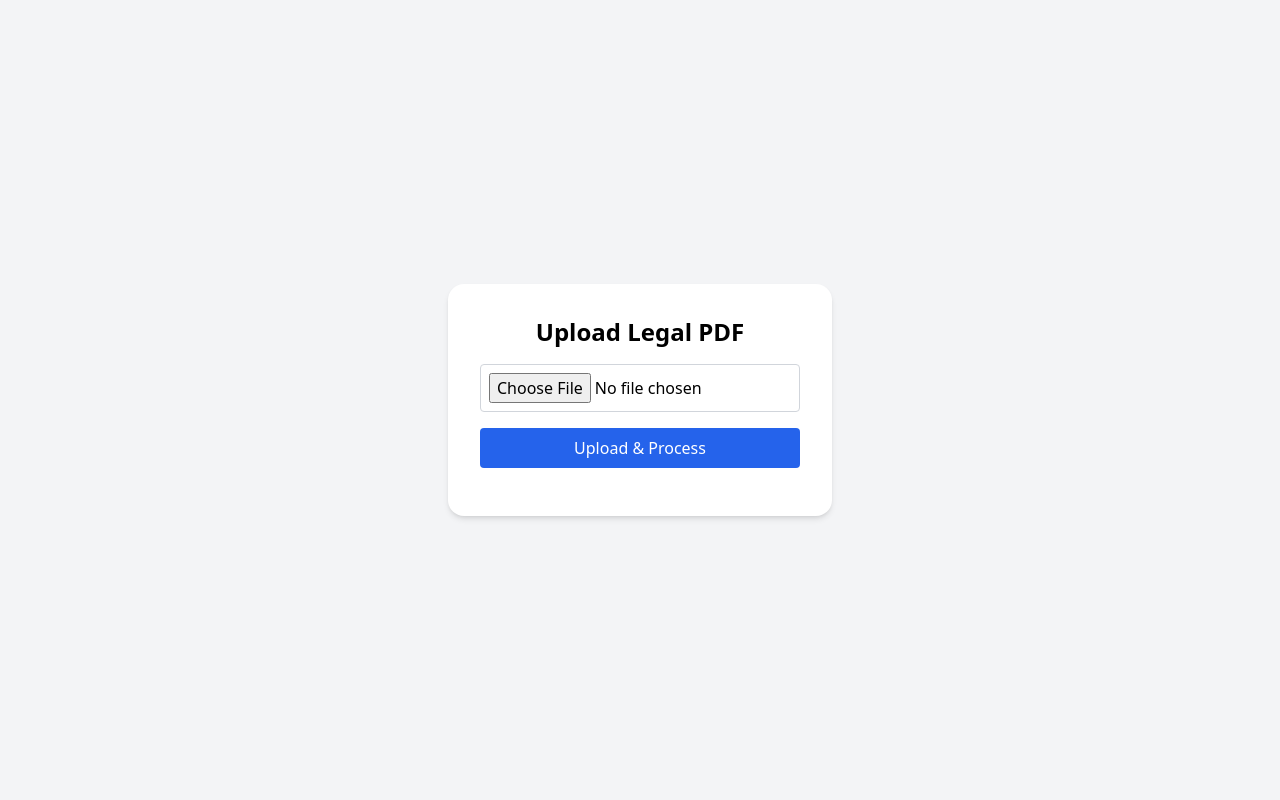
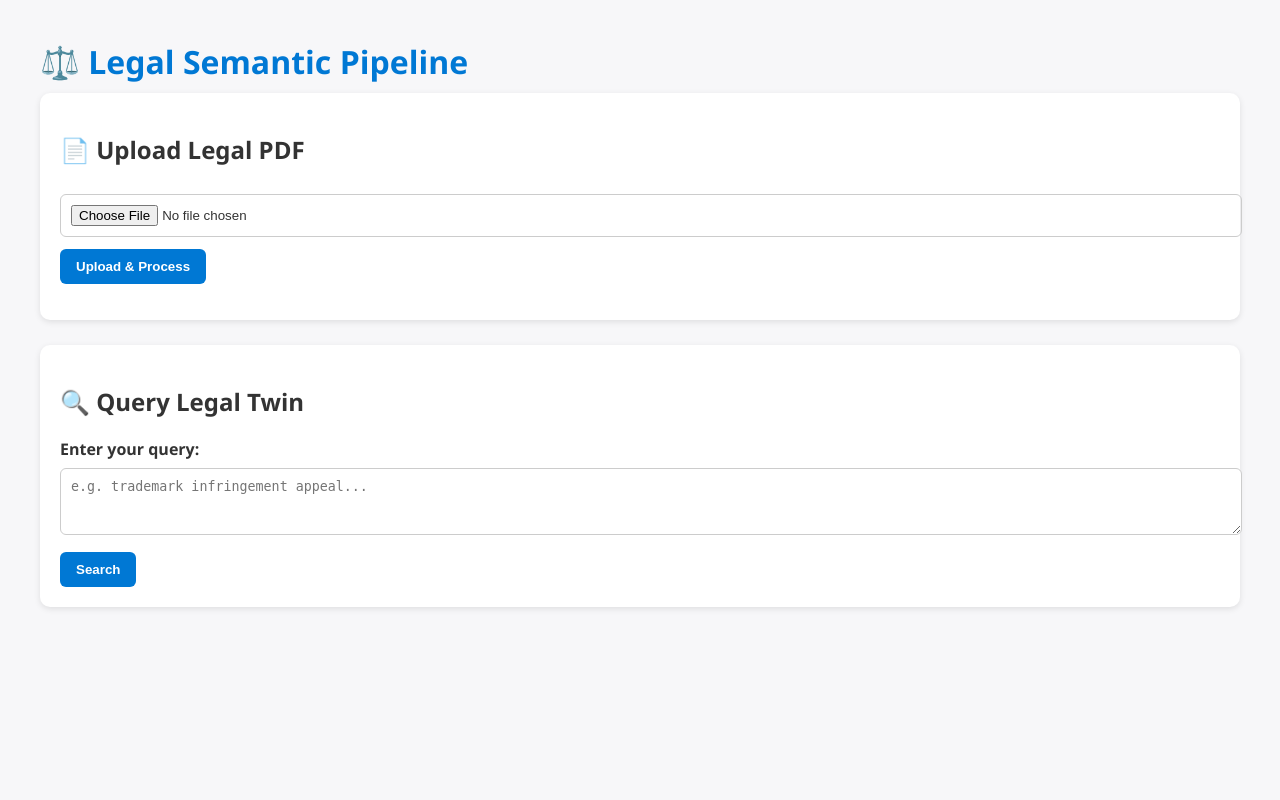
Before and after one commit to mrALWYN/legal-semantic-pipeline, a FastAPI app: page / in a window 1280 px wide. Run offline with FastAPI, Linux system fonts and the light colour scheme; some libraries are stand-ins or nearby versions.

Commit message:
Added OCR PDF upload route, minimal HTML frontend for upload + query, and updated FastAPI main app

```diff
--- a/app/main.py
+++ b/app/main.py
@@ -24,8 +24,11 @@ logger = logging.getLogger(__name__)
 # ============================================================
 app = FastAPI(
     title="Legal Semantic Pipeline",
-    version="1.1.0",
-    description="Semantic chunking, OCR PDF ingestion, and Qdrant integration for legal documents."
+    version="1.2.0",
+    description=(
+        "⚖️ A minimal semantic legal document pipeline with OCR-PDF ingestion, "
+        "Qdrant vector search, and frontend interface."
+    ),
 )
 
 # ============================================================
@@ -33,41 +36,42 @@ app = FastAPI(
 # ============================================================
 app.add_middleware(
     CORSMiddleware,
-    allow_origins=["*"],  # ⚠️ In production, restrict to your frontend URL
+    allow_origins=["*"],  # ⚠️ Restrict this in production (e.g. ["https://yourdomain.com"])
     allow_credentials=True,
     allow_methods=["*"],
     allow_headers=["*"],
 )
 
 # ============================================================
-# Frontend Setup (Templates + Static Files)
+# Frontend Setup (Templates + Static)
 # ============================================================
 templates = Jinja2Templates(directory="app/templates")
 app.mount("/static", StaticFiles(directory="app/static"), name="static")
 
-@app.get("/")
+@app.get("/", include_in_schema=False)
 async def serve_frontend(request: Request):
     """
-    Serves the minimal upload HTML UI.
+    Serves the minimal upload + query HTML UI.
     """
     return templates.TemplateResponse("index.html", {"request": request})
 
 # ============================================================
-# Routers
+# Routers (API Endpoints)
 # ============================================================
-# ✅ Existing API Endpoints
+# ✅ Module 3 core endpoints: ingest-document & query-twin
 app.include_router(endpoints.router, prefix="/api/v1/module3")
 
-# ✅ New Upload (PDF + OCR) Endpoint
+# ✅ Upload route (PDF + OCR ingestion)
 app.include_router(upload_routes.router)
 
 # ============================================================
-# Startup Event - Initialize Qdrant Collection
+# Startup Event: Qdrant Initialization
 # ============================================================
 @app.on_event("startup")
 async def startup_event():
     """
-    Ensures Qdrant collection exists when the API starts up.
+    Runs when the API starts up. Verifies Qdrant connection and
+    ensures the vector collection exists.
     """
     try:
         logger.info("[INIT] Checking Qdrant connection...")
@@ -77,7 +81,7 @@ async def startup_event():
             collection_name=settings.COLLECTION_NAME,
         )
 
-        # Create collection asynchronously
+        # Create collection asynchronously (non-blocking)
         await asyncio.to_thread(vector_store.create_collection)
         logger.info(f"[INIT] ✅ Qdrant collection '{settings.COLLECTION_NAME}' is ready.")
     except Exception as e:
@@ -86,9 +90,9 @@ async def startup_event():
 # ============================================================
 # Health Check Endpoint
 # ============================================================
-@app.get("/health")
+@app.get("/health", tags=["System"])
 async def health_check():
     """
-    Simple API health endpoint.
+    Simple API health endpoint to verify the backend is running.
     """
     return {"status": "ok", "message": "API is running successfully 🚀"}
--- a/app/templates/index.html
+++ b/app/templates/index.html
@@ -1,56 +1,148 @@
 <!DOCTYPE html>
 <html lang="en">
 <head>
-    <meta charset="UTF-8">
-    <title>Legal Document Uploader</title>
-    <script src="https://cdn.tailwindcss.com"></script>
+  <meta charset="UTF-8" />
+  <meta name="viewport" content="width=device-width, initial-scale=1.0" />
+  <title>Legal Semantic Pipeline</title>
+  <style>
+    body {
+      font-family: "Segoe UI", sans-serif;
+      background: #f7f7f9;
+      margin: 40px;
+      color: #333;
+    }
+    h1 {
+      color: #0078d4;
+      margin-bottom: 10px;
+    }
+    section {
+      background: white;
+      padding: 20px;
+      border-radius: 10px;
+      box-shadow: 0 2px 6px rgba(0,0,0,0.1);
+      margin-bottom: 25px;
+    }
+    label {
+      font-weight: 600;
+    }
+    input, textarea {
+      width: 100%;
+      padding: 10px;
+      margin-top: 8px;
+      margin-bottom: 12px;
+      border: 1px solid #ccc;
+      border-radius: 6px;
+    }
+    button {
+      background-color: #0078d4;
+      color: white;
+      border: none;
+      padding: 10px 16px;
+      border-radius: 6px;
+      cursor: pointer;
+      font-weight: 600;
+    }
+    button:hover {
+      background-color: #005ea0;
+    }
+    .result {
+      background: #f0f0f5;
+      border-radius: 6px;
+      padding: 10px;
+      margin-top: 10px;
+      font-family: monospace;
+      white-space: pre-wrap;
+    }
+  </style>
 </head>
-<body class="bg-gray-100 flex flex-col items-center justify-center h-screen">
+<body>
+  <h1>⚖️ Legal Semantic Pipeline</h1>
 
-    <div class="bg-white p-8 rounded-2xl shadow-md w-96 text-center">
-        <h1 class="text-2xl font-bold mb-4">Upload Legal PDF</h1>
+  <!-- Upload PDF Section -->
+  <section>
+    <h2>📄 Upload Legal PDF</h2>
+    <input type="file" id="pdfFile" accept=".pdf" />
+    <button onclick="uploadPDF()">Upload & Process</button>
+    <p id="uploadStatus"></p>
+  </section>
 
-        <input id="pdfFile" type="file" accept="application/pdf"
-               class="border border-gray-300 p-2 rounded w-full mb-4"/>
-
-        <button id="uploadBtn" class="bg-blue-600 hover:bg-blue-700 text-white px-4 py-2 rounded w-full">
-            Upload & Process
-        </button>
-
-        <div id="status" class="mt-4 text-sm text-gray-700"></div>
-    </div>
+  <!-- Query Twin Section -->
+  <section>
+    <h2>🔍 Query Legal Twin</h2>
+    <label for="queryText">Enter your query:</label>
+    <textarea id="queryText" rows="3" placeholder="e.g. trademark infringement appeal..."></textarea>
+    <button onclick="queryTwin()">Search</button>
+    <div id="queryResults"></div>
+  </section>
 
   <script>
-        document.getElementById("uploadBtn").addEventListener("click", async () => {
+    // ---- PDF Upload ----
+    async function uploadPDF() {
       const fileInput = document.getElementById("pdfFile");
-            const file = fileInput.files[0];
-            const statusDiv = document.getElementById("status");
+      const status = document.getElementById("uploadStatus");
 
-            if (!file) {
-                statusDiv.textContent = "Please select a PDF file first.";
+      if (!fileInput.files.length) {
+        alert("Please select a PDF file first!");
         return;
       }
 
       const formData = new FormData();
-            formData.append("file", file);
+      formData.append("file", fileInput.files[0]);
 
-            statusDiv.textContent = "Uploading and processing...";
+      status.textContent = "Uploading and processing... ⏳";
+
       try {
-                const response = await fetch("/upload-pdf", {
+        const res = await fetch("http://localhost:8000/upload-pdf", {
           method: "POST",
-                    body: formData
+          body: formData,
         });
 
-                const result = await response.json();
-                if (response.ok) {
-                    statusDiv.textContent = "✅ " + result.message;
+        const data = await res.json();
+        if (res.ok) {
+          status.textContent = "✅ " + data.message;
         } else {
-                    statusDiv.textContent = "❌ Error: " + result.detail;
+          status.textContent = "❌ Error: " + (data.detail || "Upload failed");
         }
       } catch (err) {
-                statusDiv.textContent = "❌ Upload failed: " + err.message;
+        status.textContent = "❌ Upload error: " + err.message;
       }
+    }
+
+    // ---- Query Twin ----
+    async function queryTwin() {
+      const queryText = document.getElementById("queryText").value.trim();
+      const resultsDiv = document.getElementById("queryResults");
+
+      if (!queryText) {
+        alert("Please enter a query!");
+        return;
+      }
+
+      resultsDiv.innerHTML = "Searching... ⏳";
+
+      try {
+        const res = await fetch(
+          `http://localhost:8000/api/v1/module3/query-twin?query=${encodeURIComponent(queryText)}&top_k=3`
+        );
+        const data = await res.json();
+
+        if (res.ok && data.results && data.results.length) {
+          resultsDiv.innerHTML = `<h3>Top ${data.results.length} Results:</h3>`;
+          data.results.forEach((r, i) => {
+            resultsDiv.innerHTML += `
+              <div class="result">
+                <strong>#${i + 1} (Score: ${r.score.toFixed(3)})</strong><br>
+                <em>Citation:</em> ${r.citation_id || "N/A"}<br>
+                <p>${r.chunk_text}</p>
+              </div>`;
           });
+        } else {
+          resultsDiv.innerHTML = "No results found.";
+        }
+      } catch (err) {
+        resultsDiv.innerHTML = "❌ Search failed: " + err.message;
+      }
+    }
   </script>
 </body>
 </html>
```
Also changed, not shown: app/api/v1/upload_routes.py (+55 -12 lines). Lines whose indentation alone changed are shown as unchanged.
